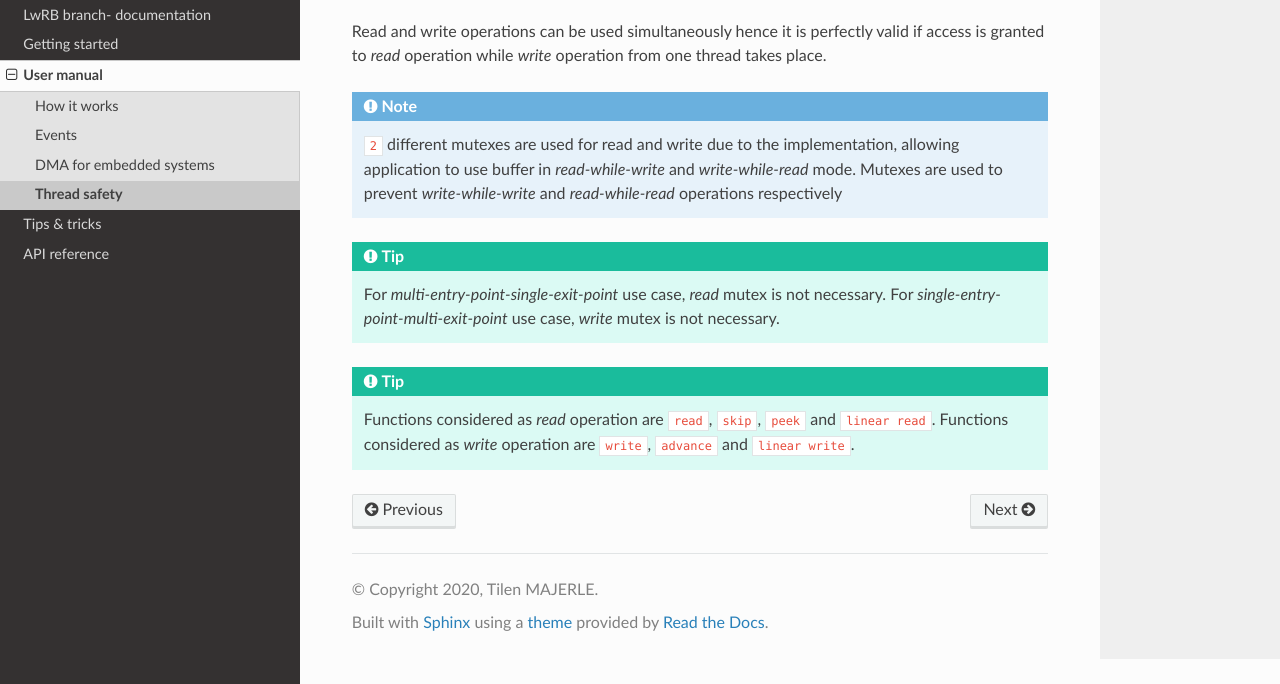
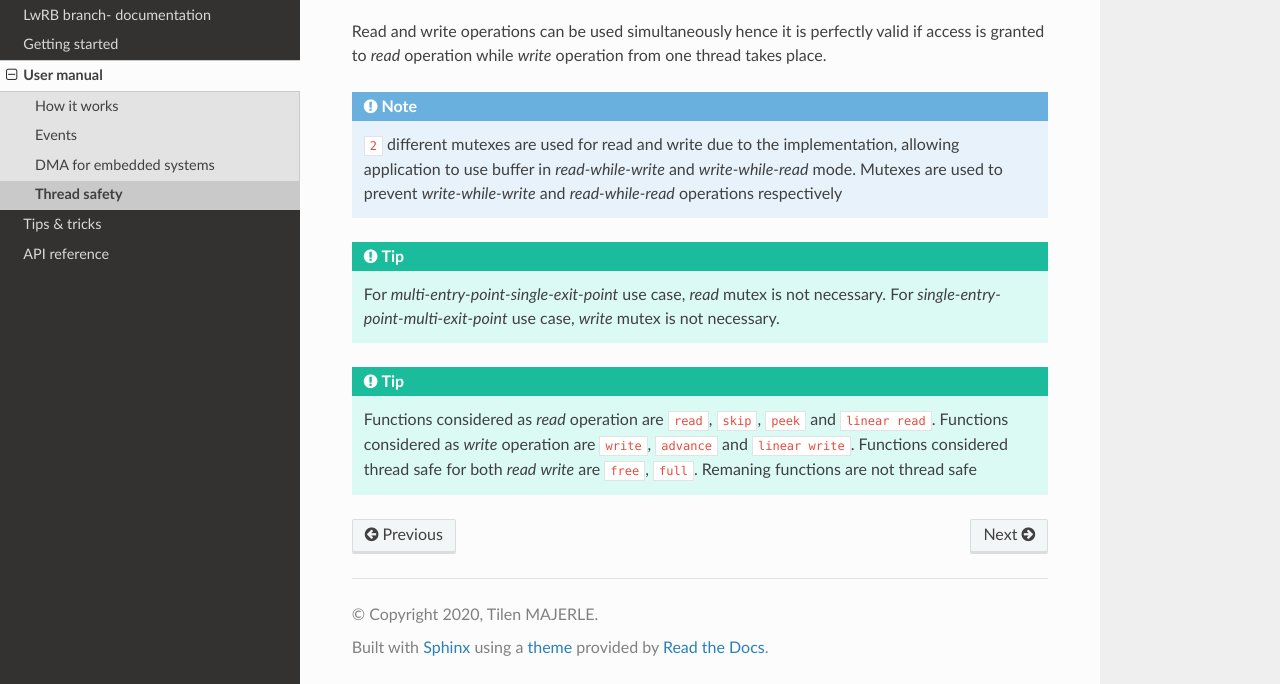
Before and after one commit to MaJerle/lwrb, a Sphinx documentation site: the page built from docs/user-manual/thread-safety.rst, in a window 1280 px wide and 900 px high, scrolled down 1458 px, cut to the strip 216-900 px from the top of the window. Built offline with Sphinx 7.4.7 and the Read the Docs theme 2.0.0, drawn with Linux system fonts in a browser that asks for light colours; the version number could not be read and is left out.

Commit message:
Update thread-safety.rst

```diff
--- a/docs/user-manual/thread-safety.rst
+++ b/docs/user-manual/thread-safety.rst
@@ -79,6 +79,8 @@ access is granted to *read* operation while *write* operation from one thread ta
 .. tip::
    Functions considered as *read* operation are ``read``, ``skip``, ``peek`` and ``linear read``.
    Functions considered as *write* operation are ``write``, ``advance`` and ``linear write``.
+   Functions considered thread safe for both *read* *write* are ``free``, ``full``.
+   Remaning functions are not thread safe
 
 .. toctree::
     :maxdepth: 2
```
